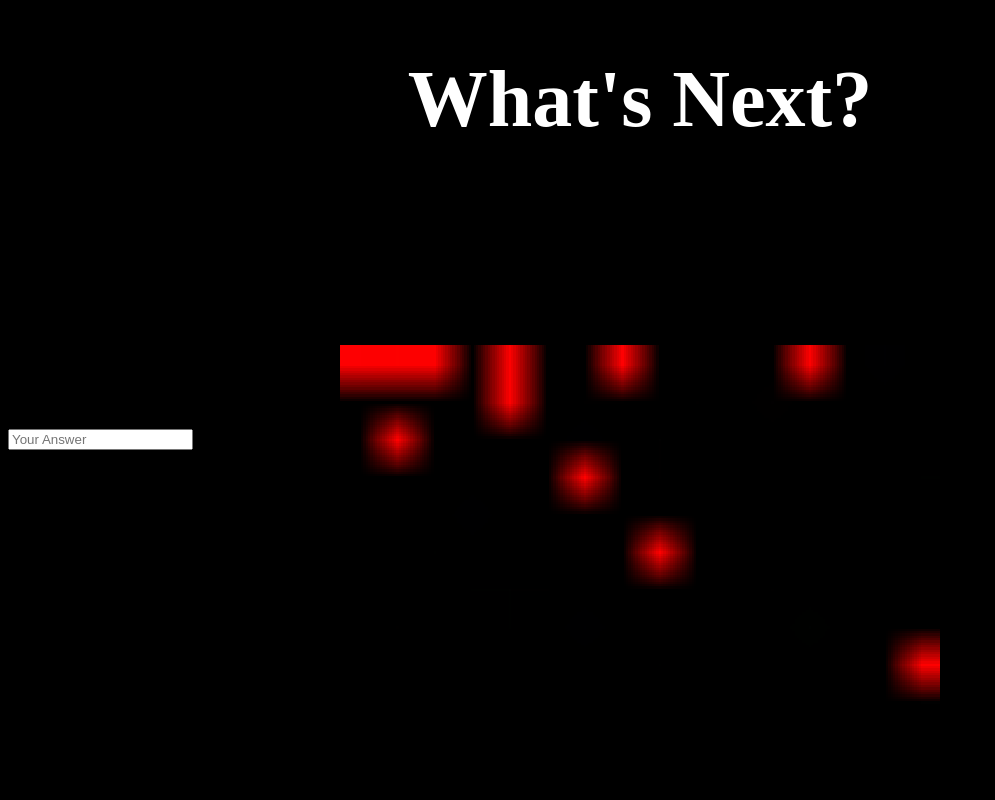
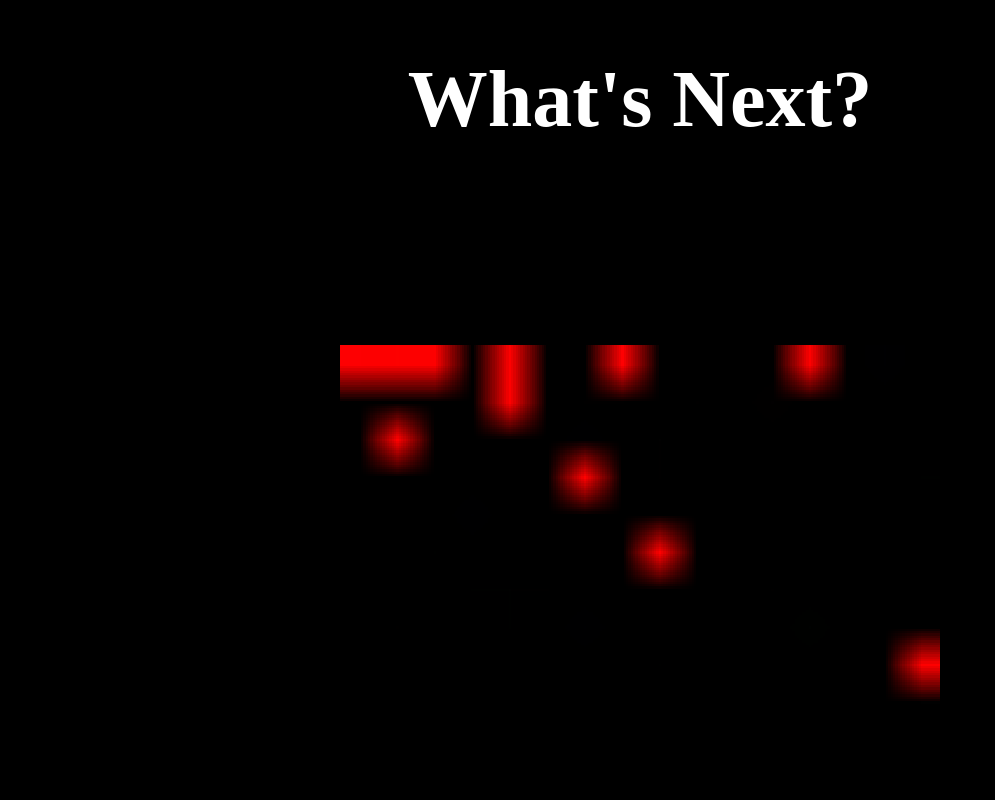
Before and after one commit to mattthebat2569/rabbit-hole, a plain HTML site: page puzzle1.html in a window 1280 px wide. Shown: the top 800 px of the page, without its empty margins (0-995 px from the left). Drawn offline with Linux system fonts and the light colour scheme; files whose address does not match are found by name.

Commit message:
Update puzzle1.html

```diff
--- a/puzzle1.html
+++ b/puzzle1.html
@@ -31,9 +31,5 @@
     <body>
 		<div class="question1"><h1>What's Next?</h1></div>
 		<img src="C:\Users\mattq\Documents\GitHub\rabbit-hole\blacksquare.jpg" alt="this is it" class="puzzle1">
-		<div class="answerbox">
-		<form>
-		<input type="text" placeholder="Your Answer" name="Answer" required>
-		</form></div>
     </body>
 </html>
```
